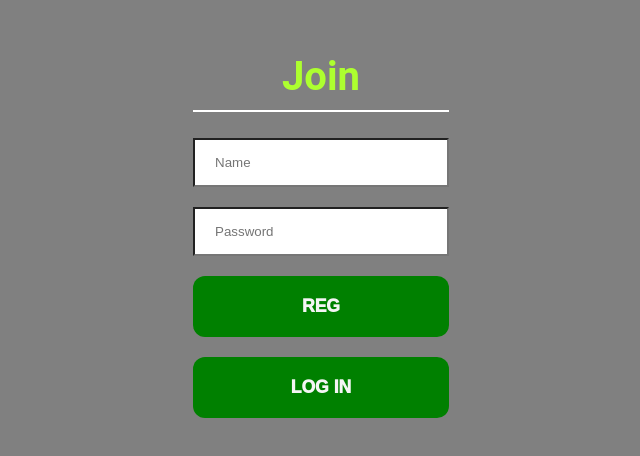
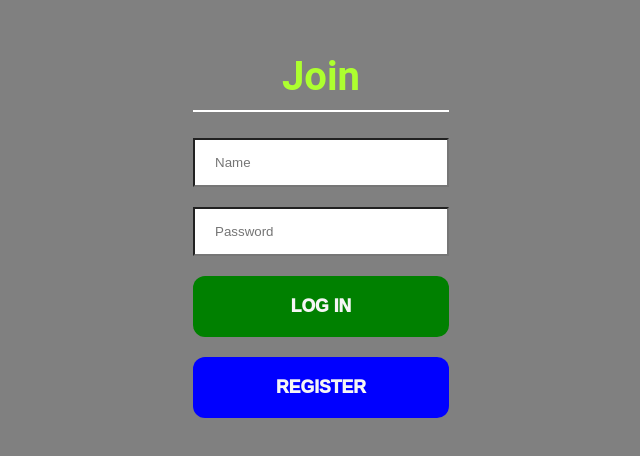
Before and after one commit to gagandeepahuja09/mern-chat-app, a React (Create React App) app in the folder client/: page / in a window 1280 px wide. Shown: the part 178-634 px from the top of the page, without its empty margins (319-959 px from the left). Built offline with nearby package versions, Linux system fonts and the light colour scheme.

Commit message:
minor frontend change to register page

```diff
--- a/client/src/App.js
+++ b/client/src/App.js
@@ -4,15 +4,15 @@ import Chat from './components/Chat/Chat';
 import Join from './components/Join/Join';
 import Register from './components/Register/Register';
 
-import { BrowserRouter as Router, Route } from "react-router-dom";
+import { BrowserRouter, Route } from "react-router-dom";
 
 const App = () => {
   return (
-    <Router>
+    <BrowserRouter>
       <Route path="/" exact component={Join} />
       <Route path="/chat" component={Chat} />
       <Route path="/register" component={Register} />
-    </Router>
+    </BrowserRouter>
   );
 }
 
--- a/client/src/components/Join/Join.css
+++ b/client/src/components/Join/Join.css
@@ -52,6 +52,10 @@ html, body {
     width: 100%;
 }
 
+.btn-blue {
+  background: blue;
+}
+
 .mt-20 {
   margin-top: 20px;
 }
--- a/client/src/components/Join/Join.js
+++ b/client/src/components/Join/Join.js
@@ -39,11 +39,11 @@ export default function SignIn() {
         <div>
           <input placeholder="Password" className="joinInput mt-20" type="text" onChange={(event) => setRoom(event.target.value)} />
         </div>
-        <Link to = '/register'>
-          <button className={'button mt-20'} onClick= {handleLogIn}>Reg</button>
-        </Link>
         <Link>
           <button className={'button mt-20'} onClick= {handleLogIn}>Log In</button>
+        </Link>
+        <Link to = '/register'>
+          <button className={'button btn-blue mt-20'} onClick= {handleLogIn}>Register</button>
         </Link>
       </div>
     </div>
--- a/client/src/components/Register/Register.js
+++ b/client/src/components/Register/Register.js
@@ -6,19 +6,28 @@ const URL = "http://localhost:5000/";
 
 const Register = () => {
     const [name, setName] = useState('');
+    const [display, setDisplay] = useState('');
     const [room, setRoom] = useState('');
 
     const handleRegister = () => {
         console.log("Yes");
         axios.post(URL + 'users/enter', { name: name, password: room })
           .then((res) => {
-            console.log(res);
+              console.log(res);
+              if(res.status === 200) {
+                  setDisplay('Username Already Taken');
+              }
+              else {
+                setDisplay('Account Created');
+                window.location = '/';
+              }
           });
     }
 
     return (
         <div className="joinOuterContainer">
             <div className="joinInnerContainer">
+                {display}
                 <h1 className="heading">Join</h1>
                 <div>
                     <input placeholder="Name" className="joinInput" type="text" onChange={(event) => setName(event.target.value)} />
@@ -26,7 +35,7 @@ const Register = () => {
                 <div>
                     <input placeholder="Password" className="joinInput mt-20" type="text" onChange={(event) => setRoom(event.target.value)} />
                 </div>
-                <button className={'button mt-20'} onClick= {handleRegister}>Reg</button>
+                <button className={'button btn-blue mt-20'} onClick= {handleRegister}>Register</button>
             </div>
         </div>
     );
```
Also changed, not shown: 1 other file (tests, documents, lock files or other folders).
